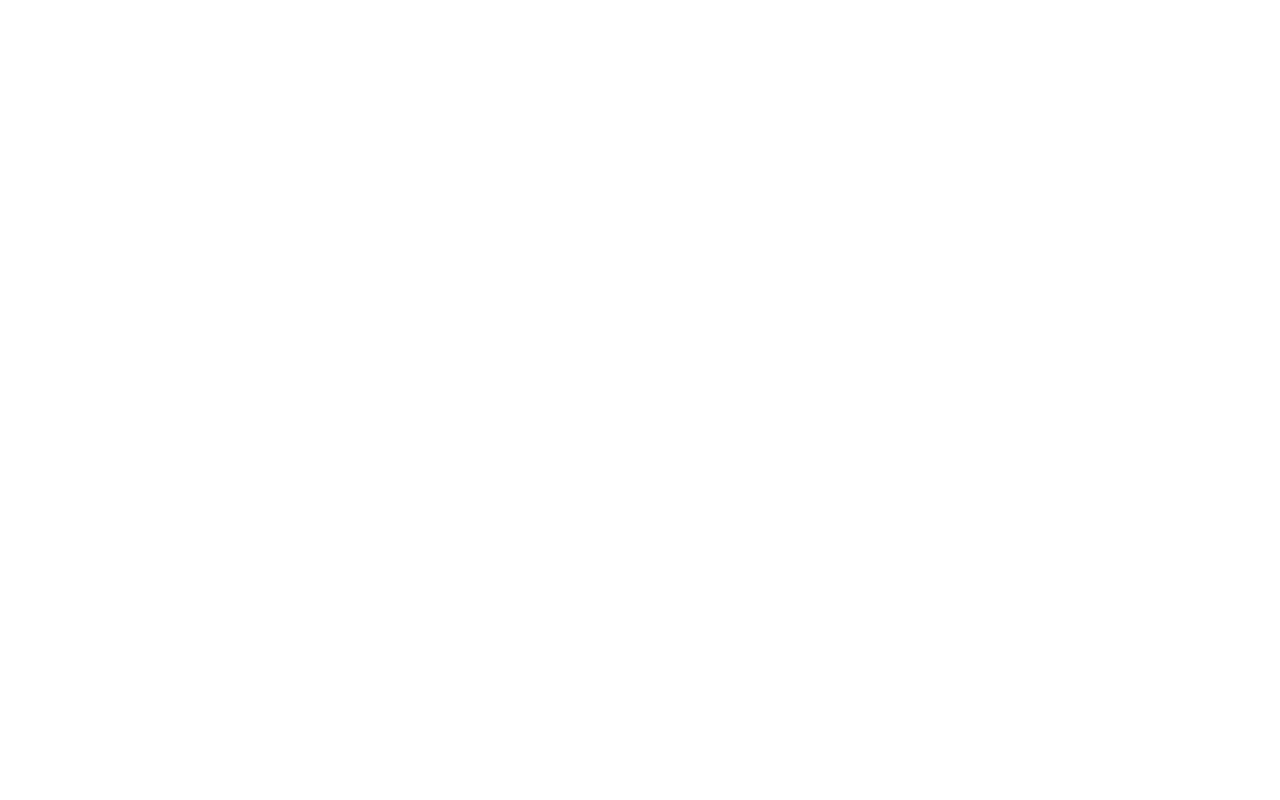
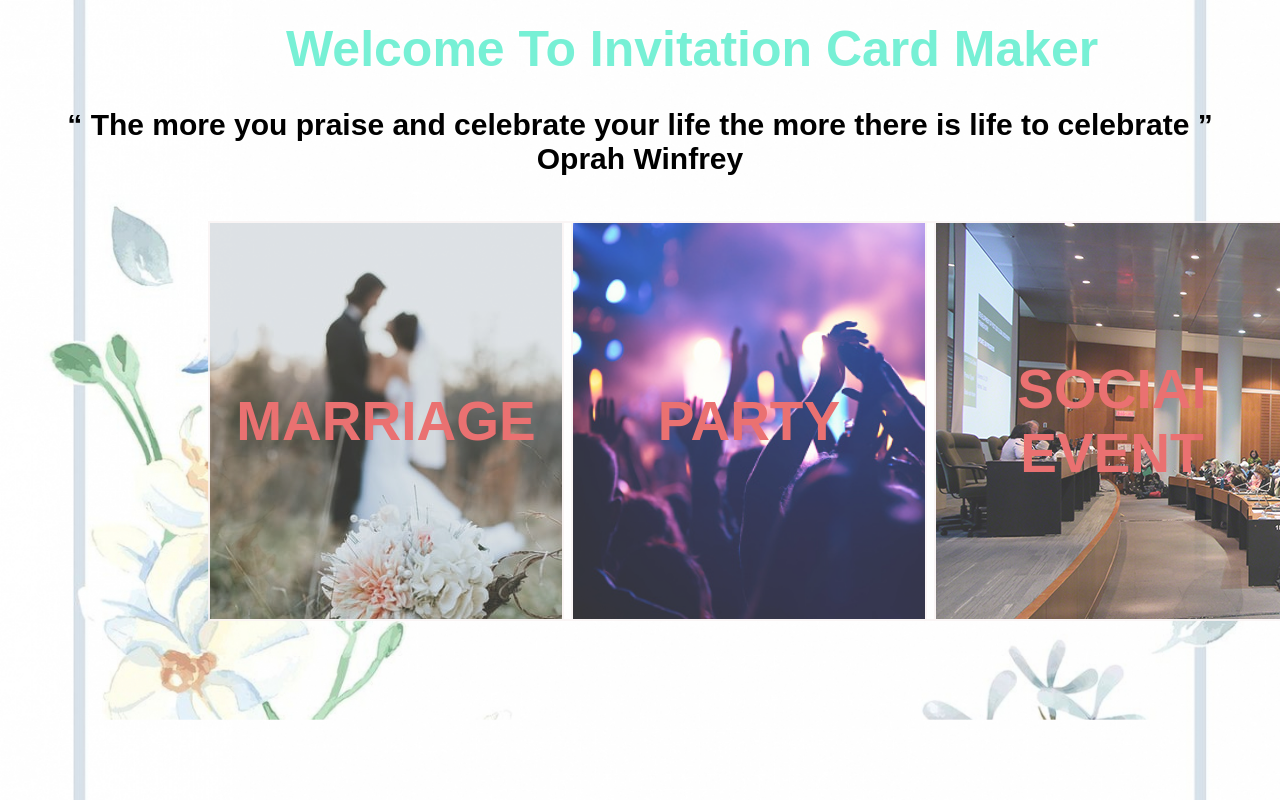
Before and after one commit to BelguesmiSakr/Invitation-Card-Maker-Project, a plain HTML site: page index.html in a window 1280 px wide. Drawn offline with nearby package versions, Linux system fonts and the light colour scheme; a web font is replaced by a local one.

Commit message:
Home page done

```diff
--- a/index.html
+++ b/index.html
@@ -6,8 +6,29 @@
     <meta name="viewport" content="width=device-width, initial-scale=1.0" />
     <title>ICM</title>
     <link rel="stylesheet" href="./style.css" />
+    <link
+      rel="stylesheet"
+      href="https://fonts.googleapis.com/css?family=Sofia"
+    />
   </head>
   <body>
+    <div id="welcome">Welcome To Invitation Card Maker</div>
+    <div id="quote">
+      <div id="quote-text">
+        “ The more you praise and celebrate your life the more there is life to
+        celebrate ”
+      </div>
+      <div id="quote-writer">Oprah Winfrey</div>
+    </div>
+    <table id="events-container">
+      <tr>
+        <th id="marriage" class="event">MARRIAGE</th>
+        <th class="seperator"></th>
+        <th id="party" class="event">PARTY</th>
+        <th class="seperator"></th>
+        <th id="social-event" class="event">SOCIAl EVENT</th>
+      </tr>
+    </table>
     <script
       src="https://code.jquery.com/jquery-3.6.0.js"
       integrity="sha256-H+K7U5CnXl1h5ywQfKtSj8PCmoN9aaq30gDh27Xc0jk="
--- a/style.css
+++ b/style.css
@@ -0,0 +1,61 @@
+body {
+  background-image: url(./pics/vIRVjy.jpg);
+  background-size: cover;
+}
+#welcome {
+  position: relative;
+  margin-top: 20px;
+  margin-bottom: 30px;
+  margin-left: 22%;
+  margin-right: auto;
+  font-family: "sofia", sans-serif;
+  font-weight: bold;
+  font-size: 50px;
+  color: rgb(119, 240, 213);
+}
+#quote {
+  margin-top: 30px;
+  margin-left: 0%;
+  margin-right: auto;
+  position: relative;
+  font-family: "sofia", sans-serif;
+  font-weight: bold;
+  font-size: 30px;
+  text-align: center;
+}
+#events-container {
+  width: max-content;
+  height: 400px;
+  position: relative;
+  margin-top: 45px;
+  margin-left: 200px;
+  text-align: center;
+  background-color: rgb(250, 243, 243);
+  opacity: 0.8;
+}
+.event{
+    width: 350px;
+    font-size: 40px;
+    cursor: pointer;
+    color: rgb(230, 78, 78);
+    font-family: fantasy;
+    font-size: 55px;
+    opacity: 1;
+}
+.event:active{
+    font-size: 60px;
+}
+.seperator{
+    width: 5px;
+    background-color: white;
+}
+#marriage{
+    background-image: url(./pics/photo-1484849757660-7c00c60726b6.jpg);
+}
+#party{
+    background-image: url(./pics/istockphoto-1247853982-170667a.jpg);
+    background-size: cover;
+}
+#social-event{
+    background-image: url(./pics/370a4277-tn.jpg);
+}
```
Also changed, not shown: pics/370a4277-tn.jpg (added), pics/How-To-Run-Effective-Meetings-1.jpg (added), pics/floral-watercolor-background_125540-829.jpg (added), pics/fond-feuilles-aquarelle-creative_79603-1385.jpg (added), pics/fond-feuilles-aquarelle-creative_79603-1386.jpg (added), pics/hero-image-meetings-2309.jpg (added), pics/istockphoto-1069137774-170667a.jpg (added), pics/istockphoto-1247853982-170667a.jpg (added), pics/photo-1484849757660-7c00c60726b6.jpg (added), pics/photo-1487621199565-dc425a60897b.jpg (added), pics/photo-1495609000883-209fc68187ef.jpg (added), pics/vIRVjy.jpg (added).
